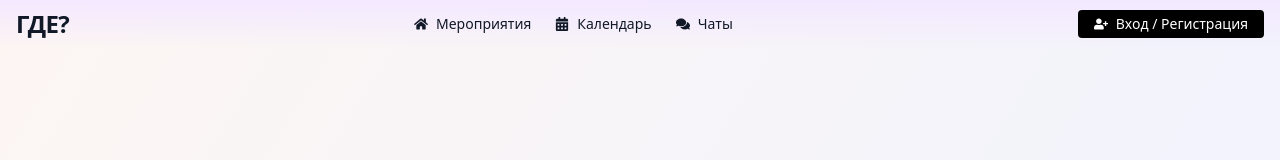
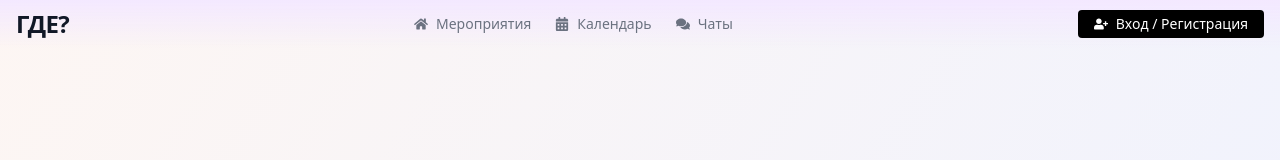
Before and after one commit to qarbo/meetups-fe, a React (Create React App) app: page / in a window 1280 px wide. Shown: the top 160 px of the page. Built offline with nearby package versions, Linux system fonts and the light colour scheme; no server answers.

Commit message:
icon design

```diff
--- a/src/App.js
+++ b/src/App.js
@@ -51,6 +51,7 @@ export default function App() {
   function AppContent() {
     const location = useLocation();
     const isTransparentNavbar = location.pathname === "/create";
+    const currentPath = location.pathname;
     return (
       <>
         {showRegisterModal && <RegisterModal onClose={() => setShowRegisterModal(false)} />}
@@ -62,15 +63,30 @@ export default function App() {
 
             {/* Navigation visible on all devices, icons with labels on md and up */}
             <nav className="flex space-x-6">
-              <Link to="/discover" className="text-sm hover:underline flex items-center gap-2">
+              <Link
+                to="/discover"
+                className={`text-sm flex items-center gap-2 transition-colors duration-200 ${
+                  currentPath === "/discover" ? "text-black font-semibold" : "text-gray-500 hover:text-black"
+                }`}
+              >
                 <FaHome />
                 <span className="hidden md:inline">Мероприятия</span>
               </Link>
-              <Link to="/calendar" className="text-sm hover:underline flex items-center gap-2">
+              <Link
+                to="/calendar"
+                className={`text-sm flex items-center gap-2 transition-colors duration-200 ${
+                  currentPath === "/calendar" ? "text-black font-semibold" : "text-gray-500 hover:text-black"
+                }`}
+              >
                 <FaCalendarAlt />
                 <span className="hidden md:inline">Календарь</span>
               </Link>
-              <Link to="/chat" className="text-sm hover:underline flex items-center gap-2">
+              <Link
+                to="/chat"
+                className={`text-sm flex items-center gap-2 transition-colors duration-200 ${
+                  currentPath === "/chat" ? "text-black font-semibold" : "text-gray-500 hover:text-black"
+                }`}
+              >
                 <FaComments />
                 <span className="hidden md:inline">Чаты</span>
               </Link>
@@ -86,8 +102,6 @@ export default function App() {
                   <Link to="/create" className="text-sm font-medium hover:underline">
                     Создать встречу
                   </Link>
-                  <button className="text-xl hover:text-gray-600"><FaSearch /></button>
-                  <button className="text-xl hover:text-gray-600"><FaBell /></button>
                   <div ref={menuRef} className="relative">
                     <button onClick={() => setMenuOpen(!menuOpen)} className="w-8 h-8 rounded-full overflow-hidden">
                       <img src="https://cdn-icons-png.freepik.com/512/6858/6858441.png" alt="User" />
```
